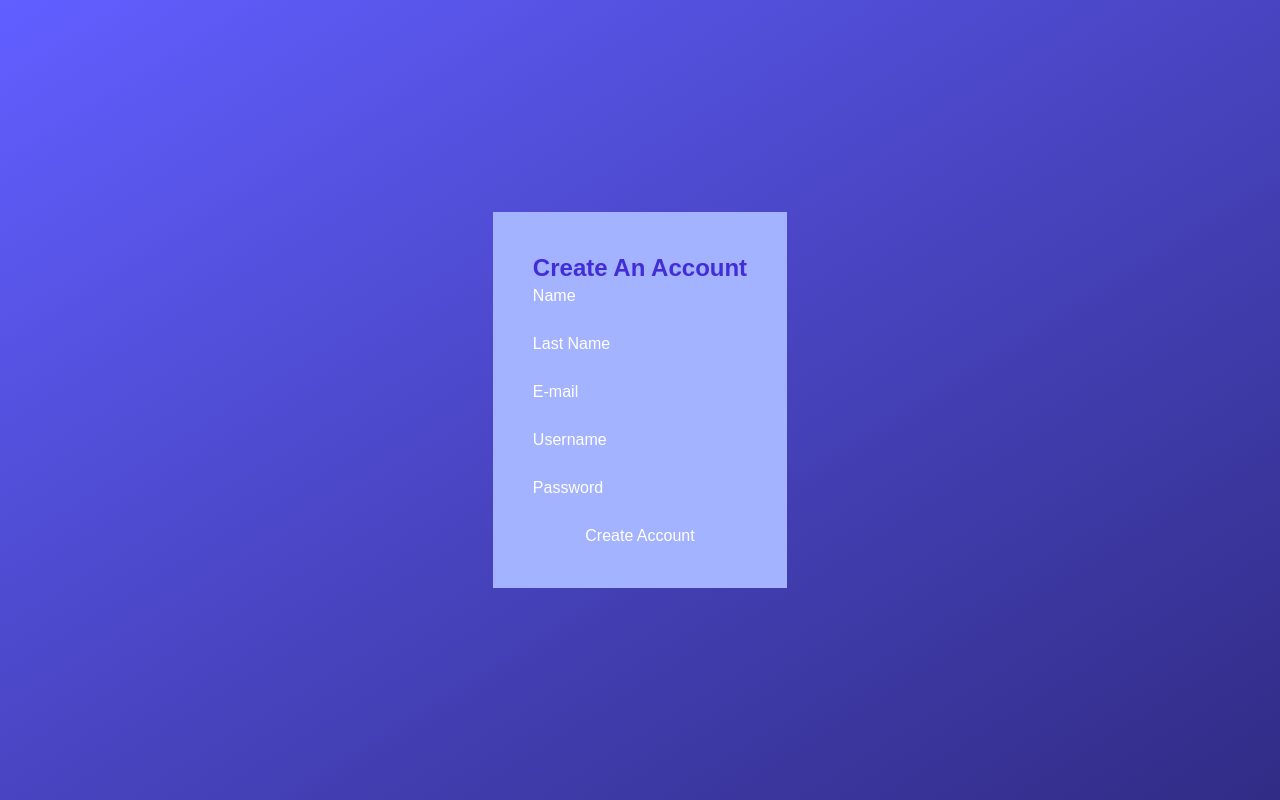
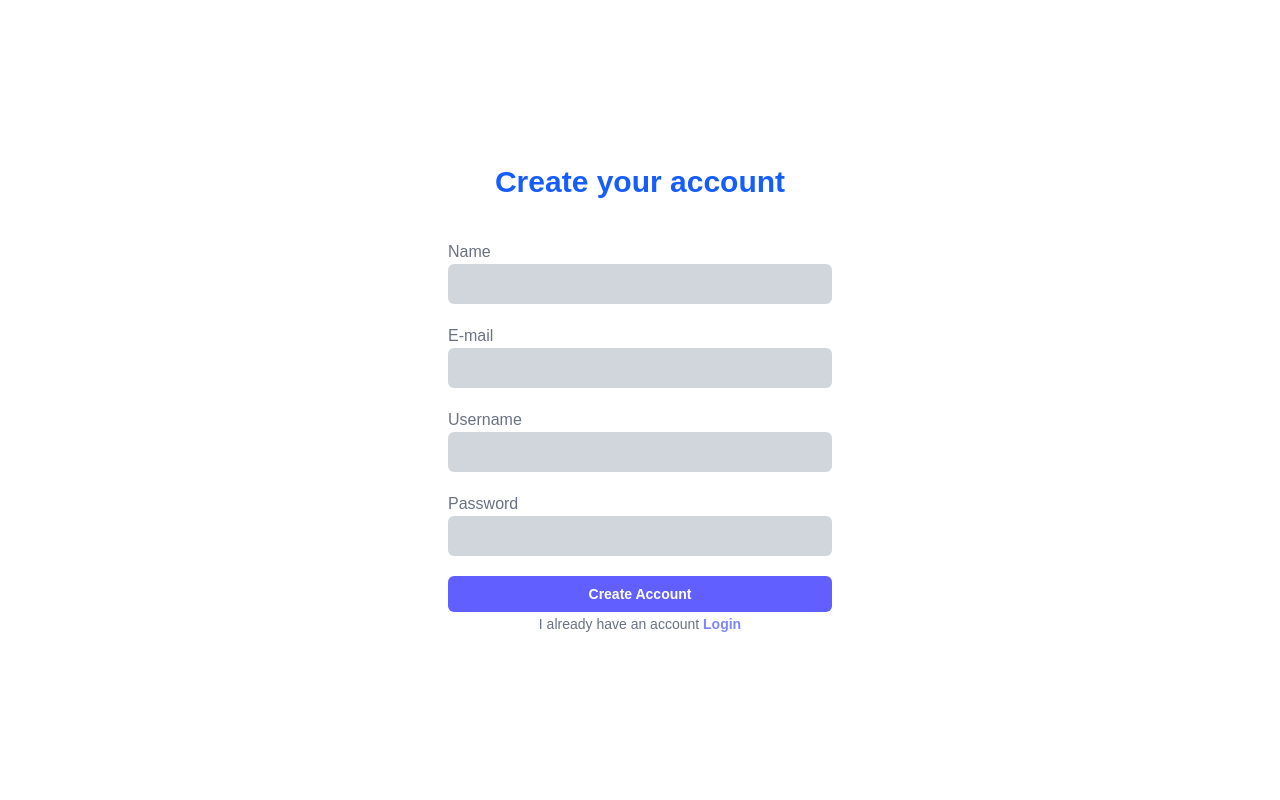
Before and after one commit to alejocf/Blog-Frontened, a Next.js app: page /create-account in a window 1280 px wide. Built offline with nearby package versions, Linux system fonts and the light colour scheme; no server answers.

Commit message:
Create account css

```diff
--- a/package.json
+++ b/package.json
@@ -9,6 +9,7 @@
     "lint": "eslint"
   },
   "dependencies": {
+    "framer-motion": "^12.23.22",
     "next": "15.5.2",
     "react": "19.1.0",
     "react-dom": "19.1.0",
--- a/src/app/(auth-layout)/auth/page.js
+++ /dev/null
@@ -1,11 +0,0 @@
-import CreateAccount from "@/components/authentication/createAccount";
-import Login from "@/components/authentication/login";
-
-export default function AuthView () {
-  return (
-    <section className="flex " >
-      <Login></Login>
-      <CreateAccount></CreateAccount>
-    </section>
-  )
-}
--- a/src/components/authentication/createAccount.js
+++ b/src/components/authentication/createAccount.js
@@ -2,8 +2,9 @@
 
 import { useState } from "react"
 import { useRouter } from 'next/navigation'
+import Link from "next/link"
 
-export default function CreateAccount () {
+export default function CreateAccount() {
   const [name, setName] = useState('')
   const [lastName, setLastName] = useState('')
   const [email, setEmail] = useState('')
@@ -47,54 +48,147 @@ export default function CreateAccount () {
 
   return (
 
-    <section className="flex justify-center items-center bg-gradient-to-br from-indigo-500 to-indigo-900 text-white h-screen">
-        {/* <h2>{messageStatus}</h2> */}
-      <div className="bg-indigo-300 p-10" >
+    <div className="flex flex-col items-center justify-center w-full h-screen p-5 gap-y-10 ">
+      <div className="sm:mx-auto sm:w-full sm:max-w-sm">
+        <h2 className="text-center text-3xl font-bold text-blue-600">Create your account</h2>
+      </div>
 
-        <span className="text-2xl font-bold text-indigo-700" >Create An Account</span>
-        <form className="flex flex-col" onSubmit={handleSubmit} >
-          <label>Name</label>
+      <div className="sm:mx-auto sm:w-full sm:max-w-sm">
+        <div className="text-gray-100">{messageStatus}</div>
+
+        <form onSubmit={handleSubmit} className="flex flex-col gap-y-5">
+
+          <div>
+            <label className="text-gray-500">Name</label>
+            <div className="">
               <input
                 type="text"
                 value={name}
+                className="bg-gray-300 w-full rounded-md p-2"
                 onChange={(e) => setName(e.target.value)}
                 required
               />
+            </div>
+          </div>
 
-            <label>Last Name</label>
-            <input
-              type="text"
-              value={lastName}
-              onChange={(e) => setLastName(e.target.value)}
-              required
-            />
-
-            <label>E-mail</label>
+          <div>
+            <label className="text-gray-500">E-mail</label>
+            <div className="">
               <input
                 type="text"
                 value={email}
+                className="bg-gray-300 w-full rounded-md p-2"
                 onChange={(e) => setEmail(e.target.value)}
                 required
               />
+            </div>
+          </div>
 
-            <label>Username</label>
+
+          <div>
+            <label className="text-gray-500">Username</label>
+            <div className="">
               <input
                 type="text"
                 value={username}
+                className="bg-gray-300 w-full rounded-md p-2"
                 onChange={(e) => setUsername(e.target.value)}
                 required
               />
+            </div>
+          </div>
 
-            <label>Password</label>
+          <div>
+            <div className="flex items-center justify-between">
+              <label className="text-gray-500">Password</label>
+            </div>
+
+            <div className="">
               <input
-              type="text"
                 value={password}
                 onChange={(e) => setPassword(e.target.value)}
+                className="bg-gray-300 w-full rounded-md p-2"
                 required
               />
-            <button type="submit" >Create Account</button>
+            </div>
+          </div>
+
+          <div>
+            <button type="submit" className="flex w-full justify-center rounded-md bg-indigo-500 px-3 py-1.5 text-sm/6 font-semibold text-white hover:bg-indigo-400 focus-visible:outline-2 focus-visible:outline-offset-2 focus-visible:outline-indigo-500">Create Account</button>
+            <p className="text-center text-sm/6 text-gray-500">
+              I already have an account
+              <Link href="/login" className="font-semibold text-indigo-400 hover:text-indigo-300"> Login</Link>
+            </p>
+          </div>
         </form>
+
       </div>
-    </section>
+    </div>
+
+
+
+
+    // <section className="flex flex-col justify-center items-center h-screen gap-y-10 ">
+    //   {/* <h2>{messageStatus}</h2> */}
+
+    //   <div className="sm:mx-auto sm:w-full sm:max-w-sm">
+    //     <h2 className="text-center text-3xl font-bold text-blue-600">Create your account</h2>
+    //   </div>
+
+
+    //   <div>
+    //     <form className="flex flex-col" onSubmit={handleSubmit} >
+    //       <label className="text-gray-500" >Name</label>
+    //       <input
+    //         type="text"
+    //         value={name}
+    //         onChange={(e) => setName(e.target.value)}
+    //         className="bg-gray-300 w-full rounded-md p-2"
+    //         required
+    //         />
+
+    //         <label className="text-gray-500" >Last Name</label>
+    //         <input
+    //           type="text"
+    //           value={lastName}
+    //           className="bg-gray-300 w-full rounded-md p-2"
+    //           onChange={(e) => setLastName(e.target.value)}
+    //           required
+    //         />
+
+    //         <label className="text-gray-500" >E-mail</label>
+    //         <input
+    //           type="text"
+    //           value={email}
+    //           className="bg-gray-300 w-full rounded-md p-2"
+    //           onChange={(e) => setEmail(e.target.value)}
+    //           required
+    //           />
+
+    //         <label className="text-gray-500" >Username</label>
+    //         <input
+    //           type="text"
+    //           value={username}
+    //           className="bg-gray-300 w-full rounded-md p-2"
+    //           onChange={(e) => setUsername(e.target.value)}
+    //           required
+    //         />
+
+    //         <label className="text-gray-500" >Password</label>
+    //         <input
+    //           type="text"
+    //           value={password}
+    //           className="bg-gray-300 w-full rounded-md p-2"
+    //           onChange={(e) => setPassword(e.target.value)}
+    //           required
+    //           />
+
+    //         <div>
+    //           <button type="submit" className="flex w-full justify-center rounded-md bg-indigo-500 px-3 py-1.5 text-sm/6 font-semibold text-white hover:bg-indigo-400 focus-visible:outline-2 focus-visible:outline-offset-2 focus-visible:outline-indigo-500">Create Account</button>
+    //         </div>
+    //       </form>
+    //   </div>
+    // </section>
+
   )
 }
--- a/src/components/authentication/login.js
+++ b/src/components/authentication/login.js
@@ -9,7 +9,7 @@ export default function Login () {
   const [username, setUsername] = useState('')
   const [password, setPassword] = useState('')
   const [messageStatus, setMessageStatus] = useState('')
-  const [loading, setLoading] = useState('')
+  const [loading, setLoading] = useState(false)
 
   const { login } = useAuthContext()
   const router = useRouter()
@@ -18,11 +18,11 @@ export default function Login () {
 
   const handleSubmit = async (e) => {
     e.preventDefault()
-    setLoading('Loading...')
+    setLoading(true)
 
     const success = await login(username, password)
 
-    setLoading('')
+    setLoading(false)
 
     if (success) {
       setMessageStatus('* Login succesfully, token save')
@@ -34,42 +34,65 @@ export default function Login () {
   }
 
   return (
-      // <div className="flex min-h-full flex-col justify-center px-6 py-12 lg:px-8 bg-blue-950">
-      <div className="flex flex-col items-center justify-center bg-blue-950 w-full h-screen p-5">
+      <div className="flex flex-col items-center justify-center w-full h-screen p-5 gap-y-10 ">
         <div className="sm:mx-auto sm:w-full sm:max-w-sm">
-          <h2 className="text-center text-2xl/9 font-bold tracking-tight text-blue-600">Sign in to your account</h2>
+          <h2 className="text-center text-3xl font-bold text-indigo-500">Sign in to your account</h2>
         </div>
 
-        <div className="mt-10 sm:mx-auto sm:w-full sm:max-w-sm">
-          <div className="text-gray-100">{messageStatus}</div>
-          <div className="text-gray-100">{loading}</div>
+        <div className="sm:mx-auto sm:w-full sm:max-w-sm">
+          <div className="text-gray-500">{messageStatus}</div>
 
-          <form onSubmit={handleSubmit} className="space-y-6">
+          <form onSubmit={handleSubmit} className="flex flex-col gap-y-5">
             <div>
-              <label className="block text-sm/6 font-medium text-gray-100">Username</label>
-              <div className="mt-2">
-                <input id="username" type="text" name="username" required value={username} onChange={(e) => setUsername(e.target.value)} className="block w-full rounded-md bg-white/5 px-3 py-1.5 text-base text-white outline-1 -outline-offset-1 outline-white/10 placeholder:text-gray-500 focus:outline-2 focus:-outline-offset-2 focus:outline-indigo-500 sm:text-sm/6" />
+              <label className="text-gray-500">Username</label>
+              <div className="">
+                <input
+                  value={username}
+                  onChange={(e) => setUsername(e.target.value)}
+                  className="bg-gray-300 w-full rounded-md p-2"
+                  required
+                />
               </div>
             </div>
 
             <div>
               <div className="flex items-center justify-between">
-                <label className="block text-sm/6 font-medium text-gray-100">Password</label>
+                <label className="text-gray-500">Password</label>
               </div>
-              <div className="mt-2">
-                <input id="password" type="password" name="password" required value={password} onChange={(e) => setPassword(e.target.value)} className="block w-full rounded-md bg-white/5 px-3 py-1.5 text-base text-white outline-1 -outline-offset-1 outline-white/10 placeholder:text-gray-500 focus:outline-2 focus:-outline-offset-2 focus:outline-indigo-500 sm:text-sm/6" />
+
+              <div className="">
+                <input
+                  type="password"
+                  value={password}
+                  onChange={(e) => setPassword(e.target.value)}
+                  className="bg-gray-300 w-full rounded-md p-2"
+                  required
+                />
               </div>
             </div>
 
             <div>
-              <button type="submit" className="flex w-full justify-center rounded-md bg-indigo-500 px-3 py-1.5 text-sm/6 font-semibold text-white hover:bg-indigo-400 focus-visible:outline-2 focus-visible:outline-offset-2 focus-visible:outline-indigo-500">Sign in</button>
+              <button
+                type="submit"
+                disabled={loading}
+                className="flex w-full justify-center items-center rounded-md bg-indigo-500 px-3 py-1.5 text-sm/6 font-semibold text-white hover:bg-indigo-400 focus-visible:outline-2 focus-visible:outline-offset-2 focus-visible:outline-indigo-500"
+              >
+                {
+                  loading ?
+                  <>
+                    Signing in...
+                    <div className="h-4 w-4 ml-2 animate-spin rounded-full border-2 border-white border-t-transparent"></div>
+                  </>
+                  : 'Sign in'
+                }
+              </button>
             </div>
+            <p className=".5 text-center text-sm/6 text-gray-400">
+              don't have an acount yet?
+              <Link href="/create-account/" className="font-semibold text-indigo-400 hover:text-indigo-300"> Create one here!</Link>
+            </p>
           </form>
 
-          <p className="mt-10 text-center text-sm/6 text-gray-400">
-            don't have an acount yet?
-            <Link href="/create-account/" className="font-semibold text-indigo-400 hover:text-indigo-300"> Create one here!</Link>
-          </p>
         </div>
       </div>
   )
```
Also changed, not shown: archivox.js (deleted, +0 -61 lines), 1 other file (tests, documents, lock files or other folders). Lines whose indentation alone changed are shown as unchanged.
